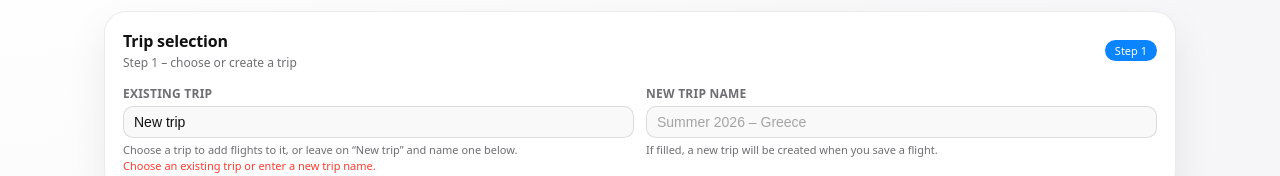
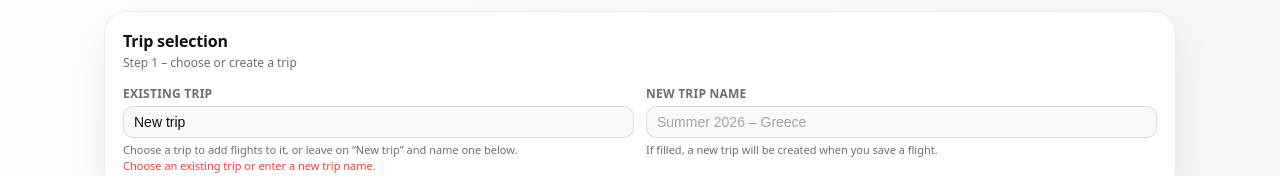
Before and after one commit to ddabdul/TravelManager, a plain HTML site: page index.html in a window 1280 px wide. Shown: the part 178-354 px from the top of the page. Drawn offline with Linux system fonts and the light colour scheme; no server answers.

Commit message:
Remove Step 1 chip from trip selection
Remove 'Step 1' chip from trip selection section.

```diff
--- a/index.html
+++ b/index.html
@@ -67,7 +67,6 @@
                 <div class="card-title">Trip selection</div>
                 <div class="card-subtitle">Step 1 – choose or create a trip</div>
               </div>
-              <span class="chip">Step 1</span>
             </div>
 
             <div class="field-group">
```
